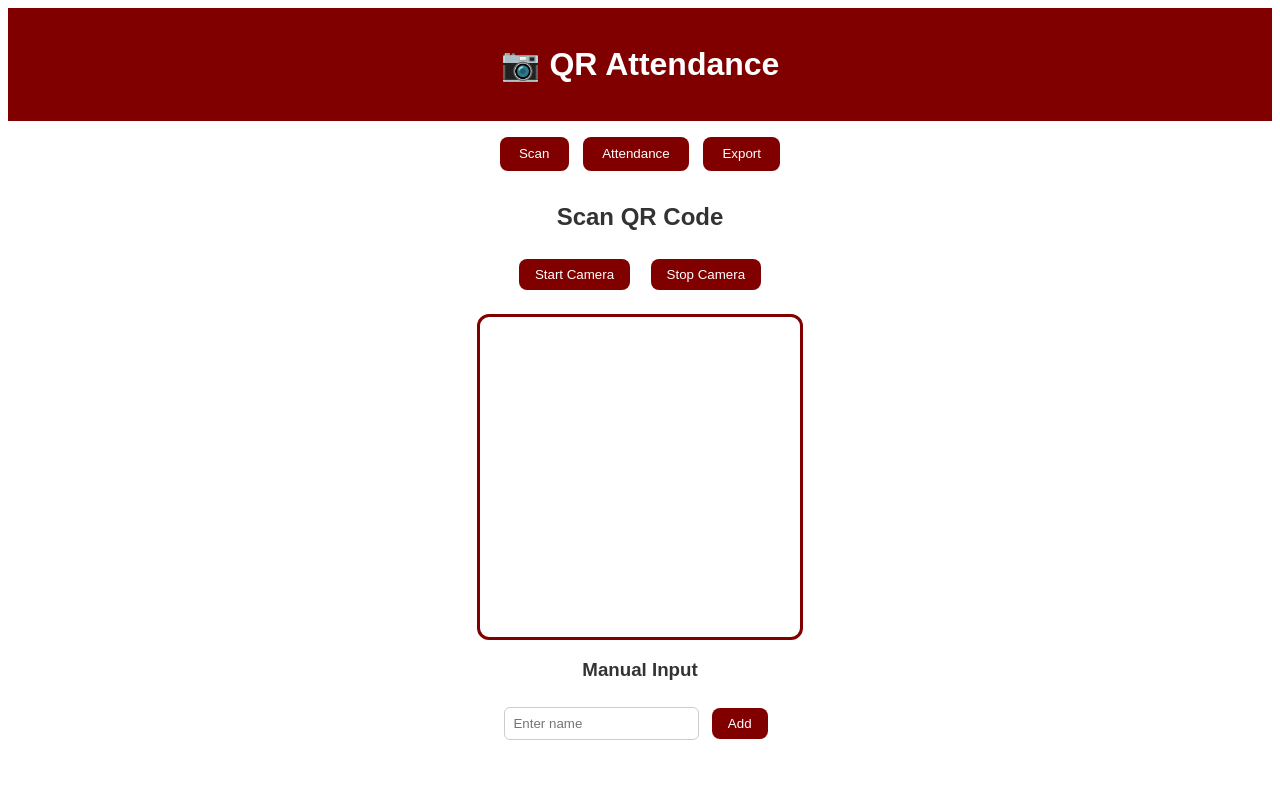
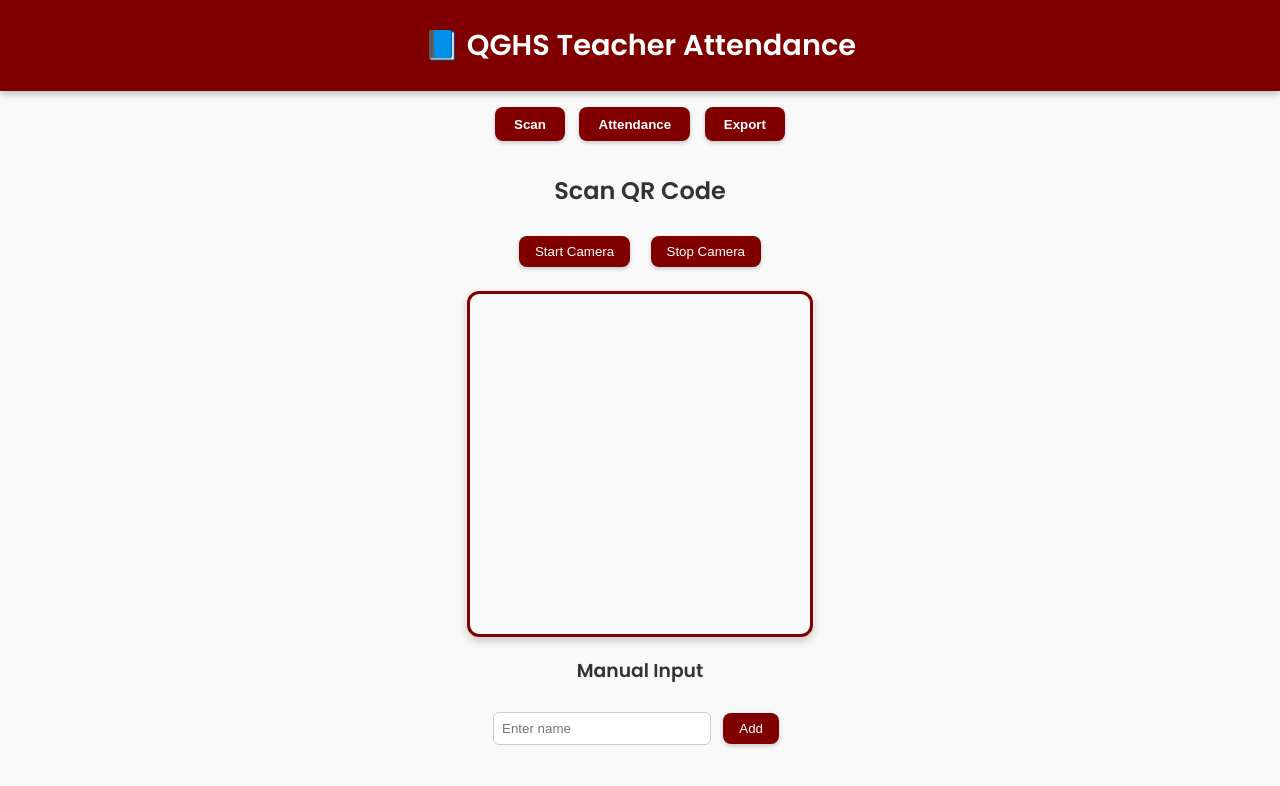
Before and after one commit to IX-elysia/qr-attendance, a website: page client/index.html in a window 1280 px wide. Drawn offline with Linux system fonts and the light colour scheme.

```diff
--- a/client/index.html
+++ b/client/index.html
@@ -3,13 +3,14 @@
 <head>
   <meta charset="UTF-8">
   <meta name="viewport" content="width=device-width, initial-scale=1.0">
-  <title>QR Attendance</title>
+  <title>QGHS Teacher Attendance</title>
   <link rel="stylesheet" href="style.css">
+  <link href="https://fonts.googleapis.com/css2?family=Poppins:wght@400;600&display=swap" rel="stylesheet">
   <script src="https://unpkg.com/html5-qrcode"></script>
 </head>
 <body>
   <header>
-    <h1>📷 QR Attendance</h1>
+    <h1>📘 QGHS Teacher Attendance</h1>
   </header>
 
   <nav>
--- a/client/style.css
+++ b/client/style.css
@@ -1,18 +1,30 @@
+/* Global */
 body {
-  font-family: Arial, sans-serif;
-  background: #fff;
+  font-family: 'Poppins', sans-serif;
+  background: #f9f9f9;
   color: #333;
   text-align: center;
+  margin: 0;
+  padding: 0;
 }
 
+/* Header */
 header {
   background: maroon;
   color: white;
-  padding: 1rem;
+  padding: 1.5rem;
+  box-shadow: 0 4px 6px rgba(0,0,0,0.2);
 }
 
+header h1 {
+  margin: 0;
+  font-size: 1.8rem;
+  font-weight: 600;
+}
+
+/* Navigation */
 nav {
-  margin: 1rem;
+  margin: 1rem 0;
 }
 
 nav button {
@@ -24,30 +36,45 @@
   border-radius: 8px;
   cursor: pointer;
   transition: 0.3s;
+  font-weight: 600;
+  box-shadow: 0 2px 4px rgba(0,0,0,0.2);
 }
 
 nav button:hover {
   background: #a00000;
 }
 
+/* Scanner */
 .scanner-controls {
   margin: 1rem;
 }
 
 .scanner-box {
-  width: 320px;
-  height: 320px;
+  width: 340px;
+  height: 340px;
   margin: 1rem auto;
   border: 3px solid maroon;
   border-radius: 12px;
-  overflow: hidden; /* keeps webcam inside the box */
+  overflow: hidden;
+  display: flex;
+  align-items: center;
+  justify-content: center;
+  box-shadow: 0 4px 10px rgba(0,0,0,0.2);
 }
 
+#qr-reader video {
+  width: 100% !important;
+  height: 100% !important;
+  object-fit: cover; /* fills the box */
+}
+
+/* Inputs & Buttons */
 input {
   padding: 0.5rem;
   margin-top: 0.5rem;
   border-radius: 6px;
   border: 1px solid #ccc;
+  width: 200px;
 }
 
 button {
@@ -59,12 +86,15 @@
   border-radius: 8px;
   cursor: pointer;
   transition: 0.3s;
+  font-weight: 500;
+  box-shadow: 0 2px 4px rgba(0,0,0,0.2);
 }
 
 button:hover {
   background: #a00000;
 }
 
+/* Sections */
 main section {
   display: none;
   margin-top: 2rem;
@@ -74,19 +104,23 @@
   display: block;
 }
 
+/* Attendance */
 .attendance-box {
-  width: 60%;
+  width: 70%;
   margin: auto;
   border: 2px solid maroon;
   border-radius: 12px;
   padding: 1rem;
   text-align: left;
+  background: #fff;
+  box-shadow: 0 4px 10px rgba(0,0,0,0.2);
 }
 
-.attendance-box h3, .attendance-box p {
+#attendance-counter {
   text-align: center;
   color: maroon;
   font-weight: bold;
+  margin-bottom: 1rem;
 }
 
 .attendance-buttons {
@@ -97,9 +131,11 @@
 #attendance-list {
   list-style: none;
   padding: 0;
+  margin: 0;
 }
 
 #attendance-list li {
-  padding: 5px;
-  border-bottom: 1px solid #ccc;
+  padding: 8px;
+  border-bottom: 1px solid #eee;
+  font-size: 0.95rem;
 }
```
